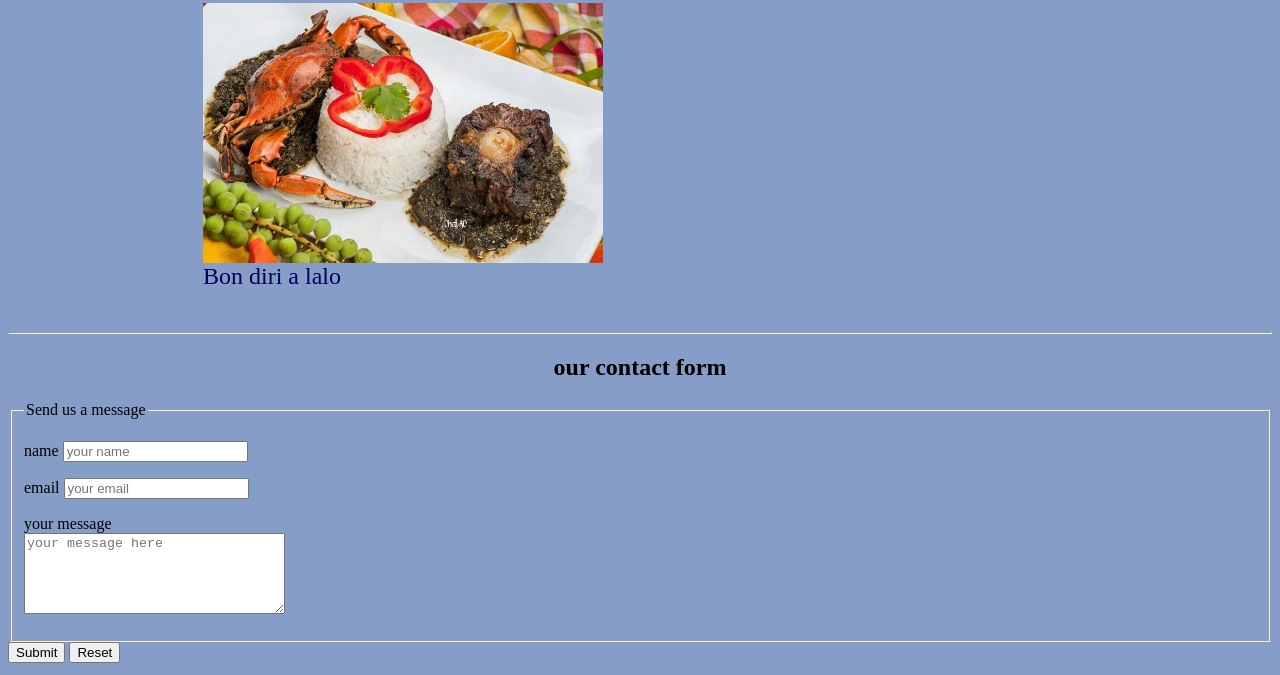
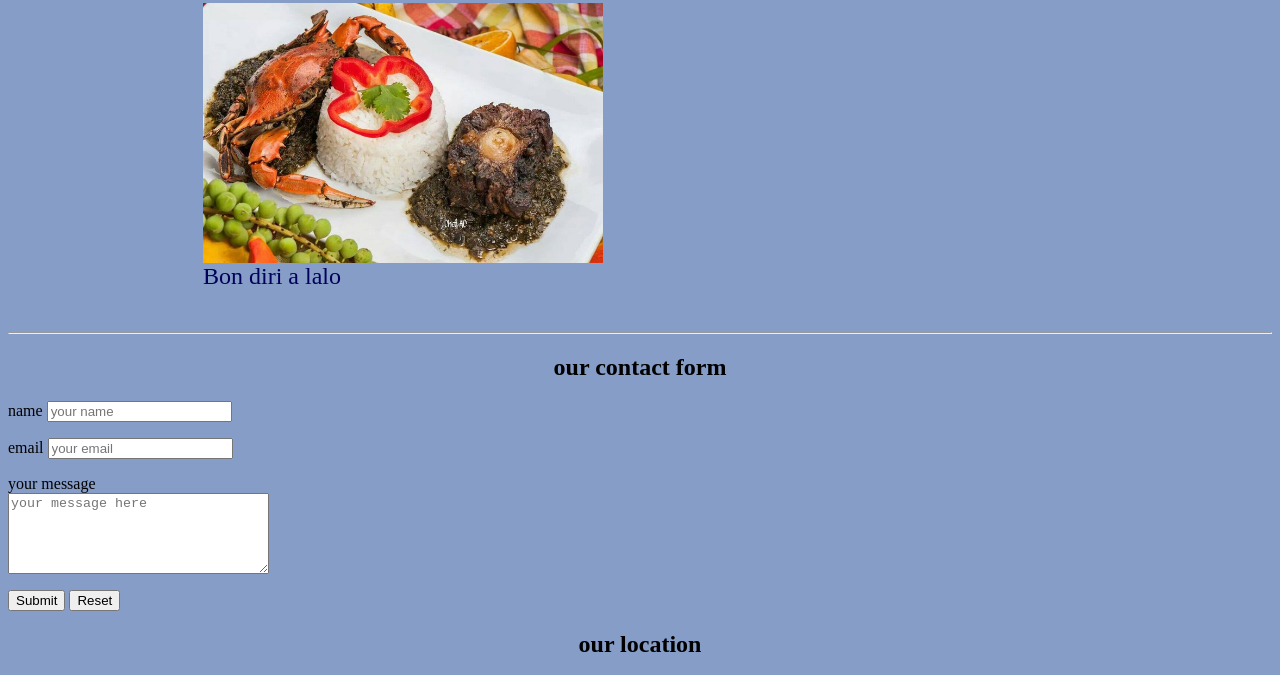
Before and after one commit to Norgainns/mandJcaribbean.com, a plain HTML site: page contact.html in a window 1280 px wide. Shown: the part 266-941 px from the top of the page. Drawn offline with Linux system fonts and the light colour scheme.

Commit message:
Add files via upload

```diff
--- a/contact.html
+++ b/contact.html
@@ -38,10 +38,9 @@
             <main>
                 <section>
                <h2>our contact form</h2>
-               <form action="https://httpbin.org/get" method="get">
-               <fieldset>
-                <legend>Send us a  message</legend>
+               <form action="https://api.web3forms.com/submit" method="POST">
                 <p>
+                <input type="hidden" name="access_key" value="3b8685bf-c313-4f13-a62c-2ab98712984b">
                     <label for="name">name</label>
                     <input type="text" name="name" id="name" placeholder="your name" required>
                 </p>
@@ -57,6 +56,7 @@
                </fieldset>
                <button type="submit">Submit</button>
                <button type="reset">Reset</button>
+            </form>
             </section>
             <section>
                 <h2>our location</h2>
```
